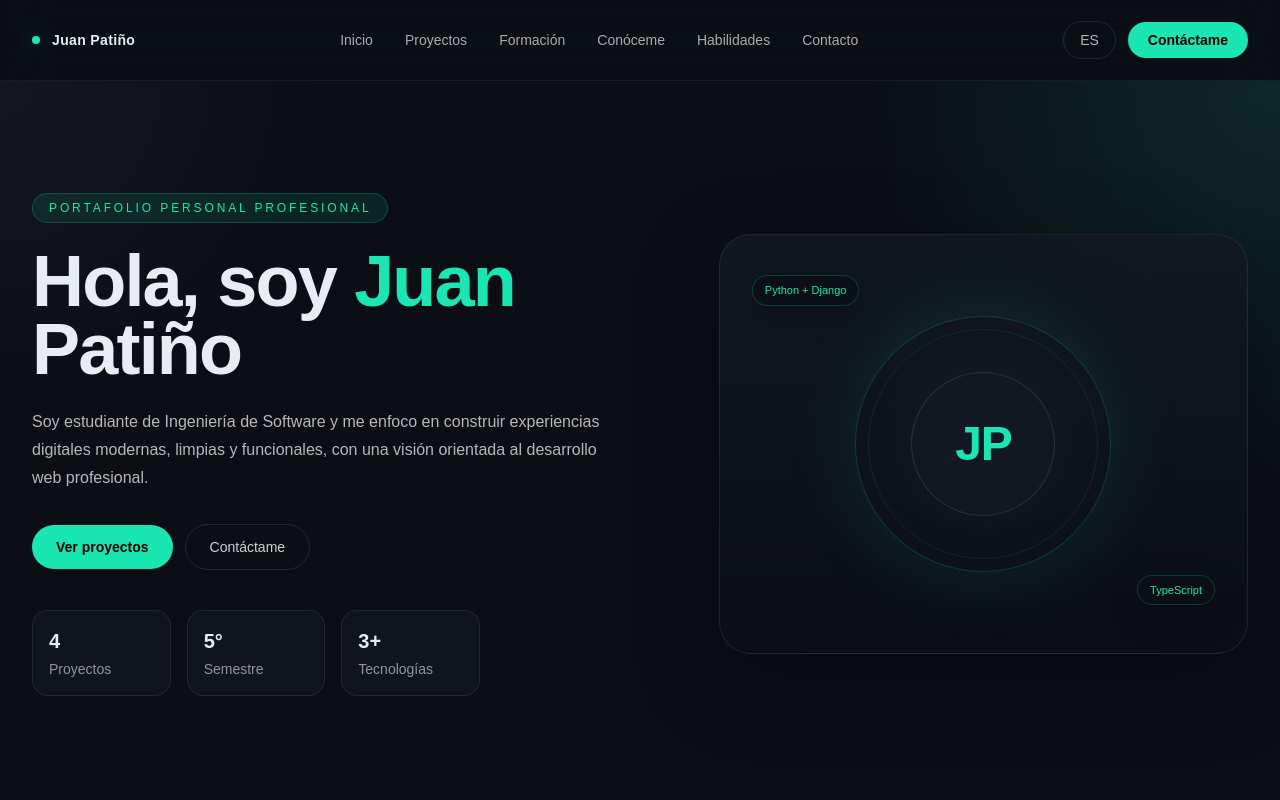
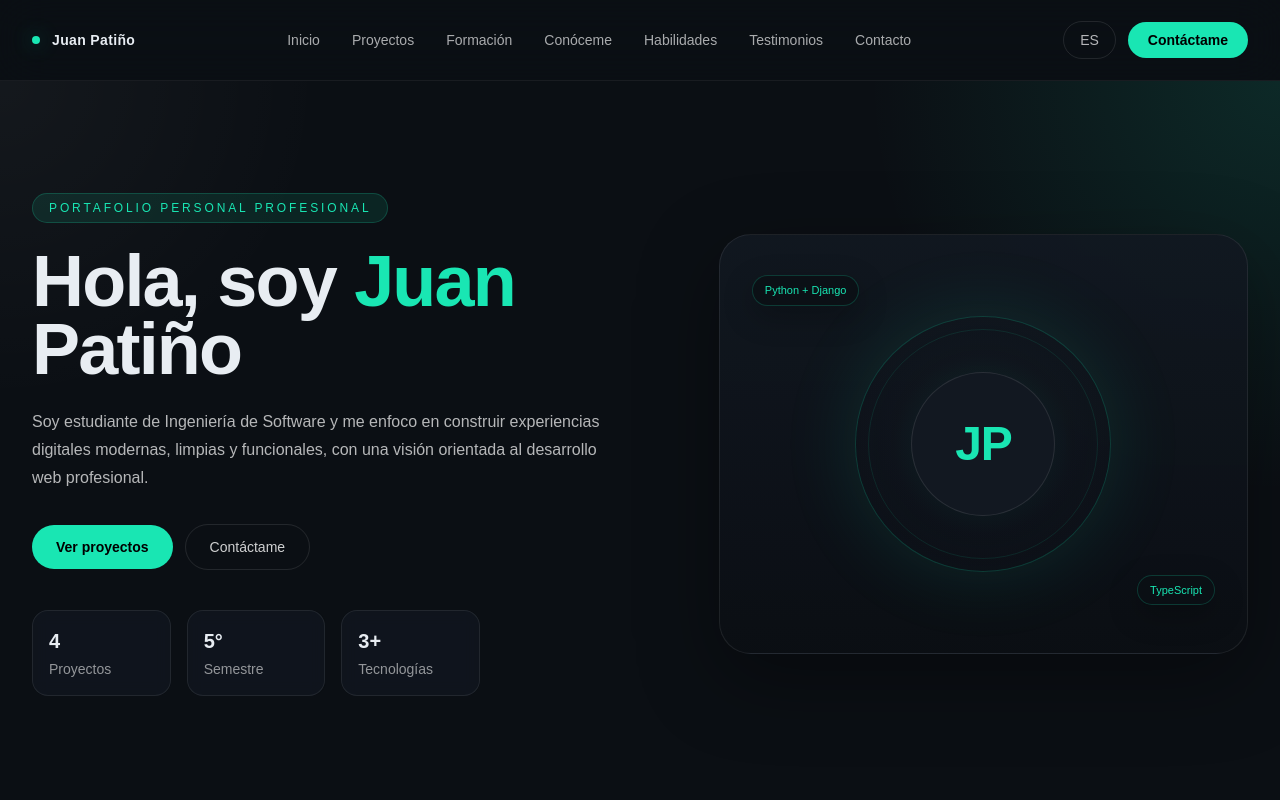
Before and after one commit to sebastianUCC2024/Portafolio, a Next.js app: page / in a window 1280 px wide. Shown: the top 800 px of the page. Built offline with nearby package versions, Linux system fonts and the light colour scheme.

Commit message:
Se agrego la sección de testimonios

```diff
--- a/src/app/page.tsx
+++ b/src/app/page.tsx
@@ -5,6 +5,7 @@ import ProjectsSection from "@/src/components/sections/projects-section";
 import EducationSection from "@/src/components/sections/education-section";
 import AboutSection from "@/src/components/sections/about-section";
 import SkillsSection from "@/src/components/sections/skills-section";
+import TestimonialsSection from "@/src/components/sections/testimonials-section";
 
 export default function Home() {
   return (
@@ -21,6 +22,8 @@ export default function Home() {
 
       <SkillsSection />
 
+      <TestimonialsSection />
+
       <section id="contact" className="py-24 sm:py-28 lg:py-32">
         <Container>
           <h2 className="text-3xl font-semibold tracking-tight sm:text-4xl">
--- /dev/null
+++ b/src/components/sections/testimonials-section.tsx
@@ -0,0 +1,61 @@
+import Container from "@/src/components/layout/container";
+import { testimonials } from "@/src/data/testimonials";
+
+export default function TestimonialsSection() {
+  return (
+    <section
+      id="testimonials"
+      className="border-b border-white/5 py-24 sm:py-28 lg:py-32"
+    >
+      <Container>
+        <div className="max-w-2xl">
+          <span className="inline-flex rounded-full border border-primary/20 bg-primary/10 px-3 py-1 text-[11px] font-medium uppercase tracking-[0.2em] text-primary">
+            Testimonios y referencias
+          </span>
+
+          <h2 className="mt-5 text-3xl font-semibold tracking-tight sm:text-4xl lg:text-5xl">
+            Lo que dicen sobre mi trabajo
+          </h2>
+
+          <p className="mt-5 text-sm leading-7 text-white/70 sm:text-base">
+            Referencias que reflejan mi compromiso con el aprendizaje, la
+            organización del trabajo y la construcción de soluciones digitales
+            con criterio técnico y visual.
+          </p>
+        </div>
+
+        <div className="mt-12 grid gap-5 lg:grid-cols-3">
+          {testimonials.map((testimonial) => (
+            <article
+              key={testimonial.id}
+              className="group rounded-[1.75rem] border border-white/8 bg-[linear-gradient(180deg,rgba(18,24,33,0.94),rgba(11,15,20,0.98))] p-6 shadow-[0_20px_60px_rgba(0,0,0,0.2)] transition-transform duration-300 hover:-translate-y-1 sm:p-7"
+            >
+              <div className="flex items-center justify-between gap-4">
+                <span className="rounded-full border border-primary/20 bg-primary/10 px-3 py-1 text-[11px] font-medium uppercase tracking-[0.18em] text-primary">
+                  Referencia
+                </span>
+
+                <span className="text-white/20 transition-colors duration-300 group-hover:text-primary/40">
+                  “”
+                </span>
+              </div>
+
+              <p className="mt-6 text-sm leading-7 text-white/72 sm:text-base">
+                {testimonial.quote}
+              </p>
+
+              <div className="mt-8 border-t border-white/8 pt-5">
+                <h3 className="text-base font-semibold text-foreground">
+                  {testimonial.name}
+                </h3>
+                <p className="mt-1 text-sm text-white/60">
+                  {testimonial.role} · {testimonial.company}
+                </p>
+              </div>
+            </article>
+          ))}
+        </div>
+      </Container>
+    </section>
+  );
+}
--- a/src/data/navigation.ts
+++ b/src/data/navigation.ts
@@ -25,6 +25,10 @@ export const navigationItems: NavigationItem[] = [
     href: "#skills",
   },
   {
+    label: "Testimonios",
+    href: "#testimonials",
+  },
+  {
     label: "Contacto",
     href: "#contact",
   },
--- /dev/null
+++ b/src/data/testimonials.ts
@@ -0,0 +1,34 @@
+export type TestimonialItem = {
+  id: string;
+  name: string;
+  role: string;
+  company: string;
+  quote: string;
+};
+
+export const testimonials: TestimonialItem[] = [
+  {
+    id: "testimonial-1",
+    name: "Carlos Ramírez",
+    role: "Docente",
+    company: "Universidad",
+    quote:
+      "Juan ha demostrado compromiso constante con su aprendizaje, buena disposición para resolver problemas y una evolución clara en la construcción de proyectos de software.",
+  },
+  {
+    id: "testimonial-2",
+    name: "Laura Mendoza",
+    role: "Compañera de proyecto",
+    company: "Trabajo académico",
+    quote:
+      "Destaco su capacidad para organizar ideas, cuidar los detalles visuales y mantener una estructura limpia en el desarrollo de interfaces y entregables.",
+  },
+  {
+    id: "testimonial-3",
+    name: "Andrés Gómez",
+    role: "Colaborador académico",
+    company: "Equipo de desarrollo",
+    quote:
+      "Tiene una actitud muy positiva para aprender, mejorar y aportar. Sabe recibir retroalimentación y convertirla en avances concretos dentro del proyecto.",
+  },
+];
```
